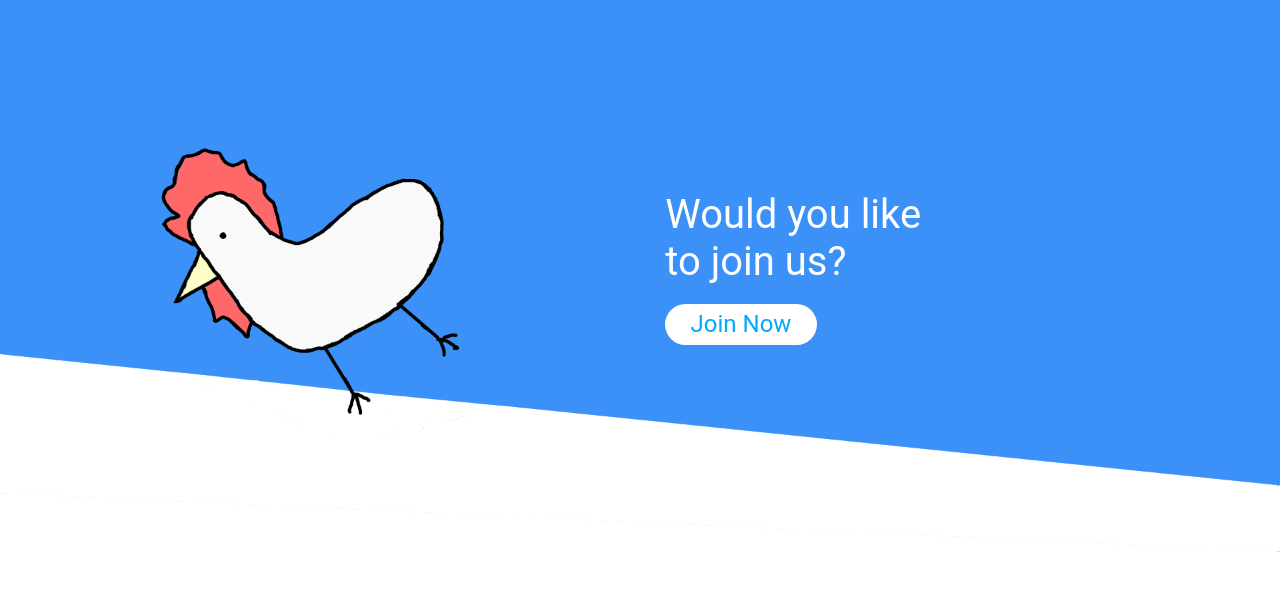
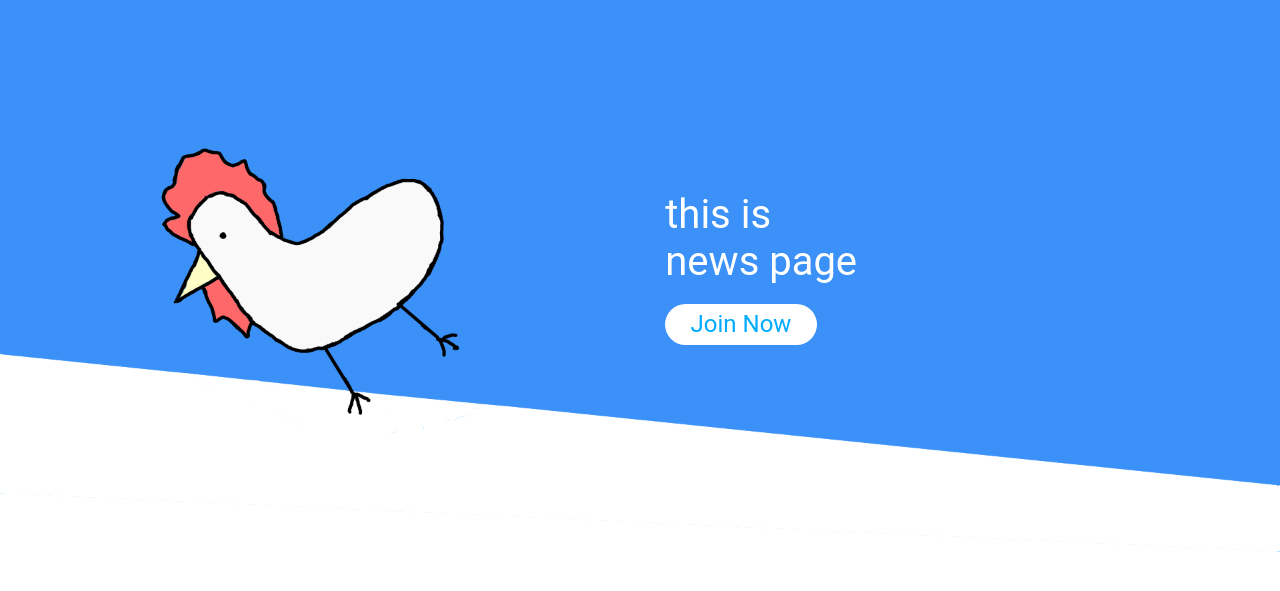
Before and after one commit to Mato0429/niwatori-hideout, a plain HTML site: page news/index.html in a window 1280 px wide. Shown: the part 47-638 px from the top of the page. Drawn offline with Linux system fonts and the light colour scheme.

Commit message:
Update index.html

```diff
--- a/news/index.html
+++ b/news/index.html
@@ -14,8 +14,8 @@
 
    <div class="noconsole">
     <div class="top-text">
-     Would you like<br>
-     to join us?
+     this is <br>
+     news page
     </div>
    <a class="top-join" title="join discord server" href="https://discord.gg/prbuVecmSN">
     Join Now
```
